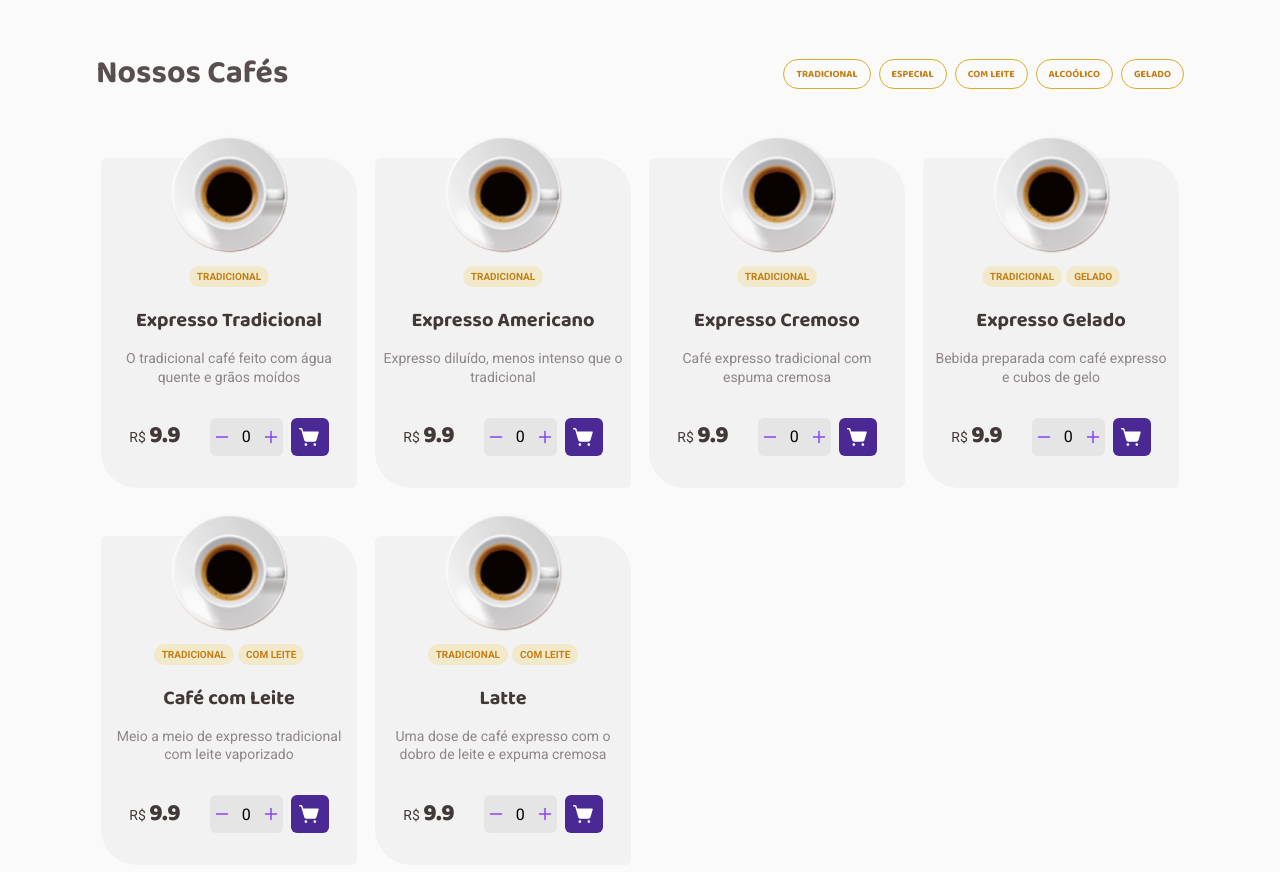
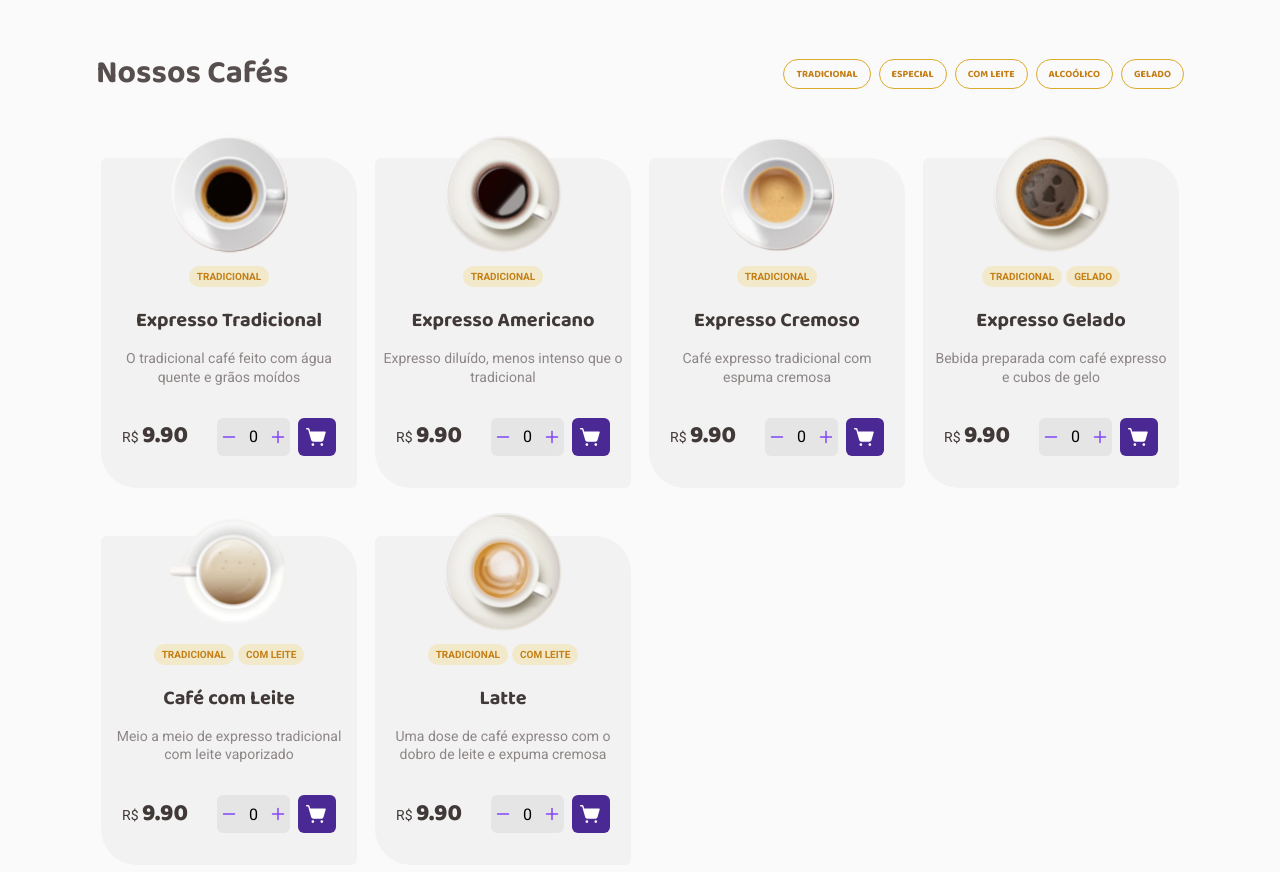
Before and after one commit to JoaoPedroVicentin/coffee-delivery, a React (Vite) app: page / in a window 1280 px wide. Shown: the part 560-1432 px from the top of the page. Built offline with nearby package versions, Linux system fonts and the light colour scheme.

Commit message:
toFixed value coffee

```diff
--- a/src/pages/Home/components/CoffeeCard/index.tsx
+++ b/src/pages/Home/components/CoffeeCard/index.tsx
@@ -15,7 +15,7 @@ export function CoffeeCardContainer({ name, description, value, category, img }:
 
     return(
                 <CoffeeCard>
-                    <img src='src\assets\coffees\Expresso.svg'/>
+                    <img src={img}/>
                     <Tags>
                         {category.map( tag => {
                             return(
@@ -28,7 +28,7 @@ export function CoffeeCardContainer({ name, description, value, category, img }:
                         <p>{description}</p>
                     </Description>
                     <Buy>
-                        <p>R$ <strong>{value}</strong></p>
+                        <p>R$ <strong>{value.toFixed(2)}</strong></p>
                         <form>
                             <Counter>
                                 <ButtonCount><Minus weight="bold"/></ButtonCount>
--- a/src/pages/Home/index.tsx
+++ b/src/pages/Home/index.tsx
@@ -2,6 +2,7 @@ import { Cart, Clock, CoffeeIcon, CoffeeList, Filter, HomeContainer, Icon, Image
 import imageCoffee from "../../assets/imageCoffee.svg"
 import { Coffee, Package, ShoppingCart, Timer } from "phosphor-react";
 import { CoffeeCardContainer } from "./components/CoffeeCard";
+
 
 interface Coffee{
     id: number,
@@ -19,7 +20,7 @@ export const coffeeList: Coffee[] = [
         description: 'O tradicional café feito com água quente e grãos moídos',
         value: 9.90,
         category: ['TRADICIONAL'],
-        img: 'src\assets\coffees\Expresso.svg'
+        img: 'src/assets/coffees/Expresso.svg'
     },
     {
         id: 2,
@@ -27,7 +28,7 @@ export const coffeeList: Coffee[] = [
         description: 'Expresso diluído, menos intenso que o tradicional',
         value: 9.90,
         category: ['TRADICIONAL'],
-        img: 'src\assets\coffees\Americano.svg'
+        img: 'src/assets/coffees/Americano.svg'
     },
     {
         id: 3,
@@ -35,7 +36,7 @@ export const coffeeList: Coffee[] = [
         description: 'Café expresso tradicional com espuma cremosa',
         value: 9.90,
         category: ['TRADICIONAL'],
-        img: 'src\assets\coffees\ExpressoCremoso.svg'
+        img: 'src/assets/coffees/ExpressoCremoso.svg'
     },
     {
         id: 4,
@@ -43,7 +44,7 @@ export const coffeeList: Coffee[] = [
         description: 'Bebida preparada com café expresso e cubos de gelo',
         value: 9.90,
         category: ['TRADICIONAL', 'GELADO'],
-        img: 'src\assets\coffees\CaféGelado.svg'
+        img: 'src/assets/coffees/CaféGelado.svg'
     },
     {
         id: 5,
@@ -51,7 +52,7 @@ export const coffeeList: Coffee[] = [
         description: 'Meio a meio de expresso tradicional com leite vaporizado',
         value: 9.90,
         category: ['TRADICIONAL', 'COM LEITE'],
-        img: 'src\assets\coffees\CaféComLeite.svg'
+        img: 'src/assets/coffees/CaféComLeite.svg'
     },
     {
         id: 6,
@@ -59,7 +60,7 @@ export const coffeeList: Coffee[] = [
         description: 'Uma dose de café expresso com o dobro de leite e expuma cremosa',
         value: 9.90,
         category: ['TRADICIONAL', 'COM LEITE'],
-        img: 'src\assets\coffees\Latte.svg'
+        img: 'src/assets/coffees/Latte.svg'
     }
 ]
 
```
